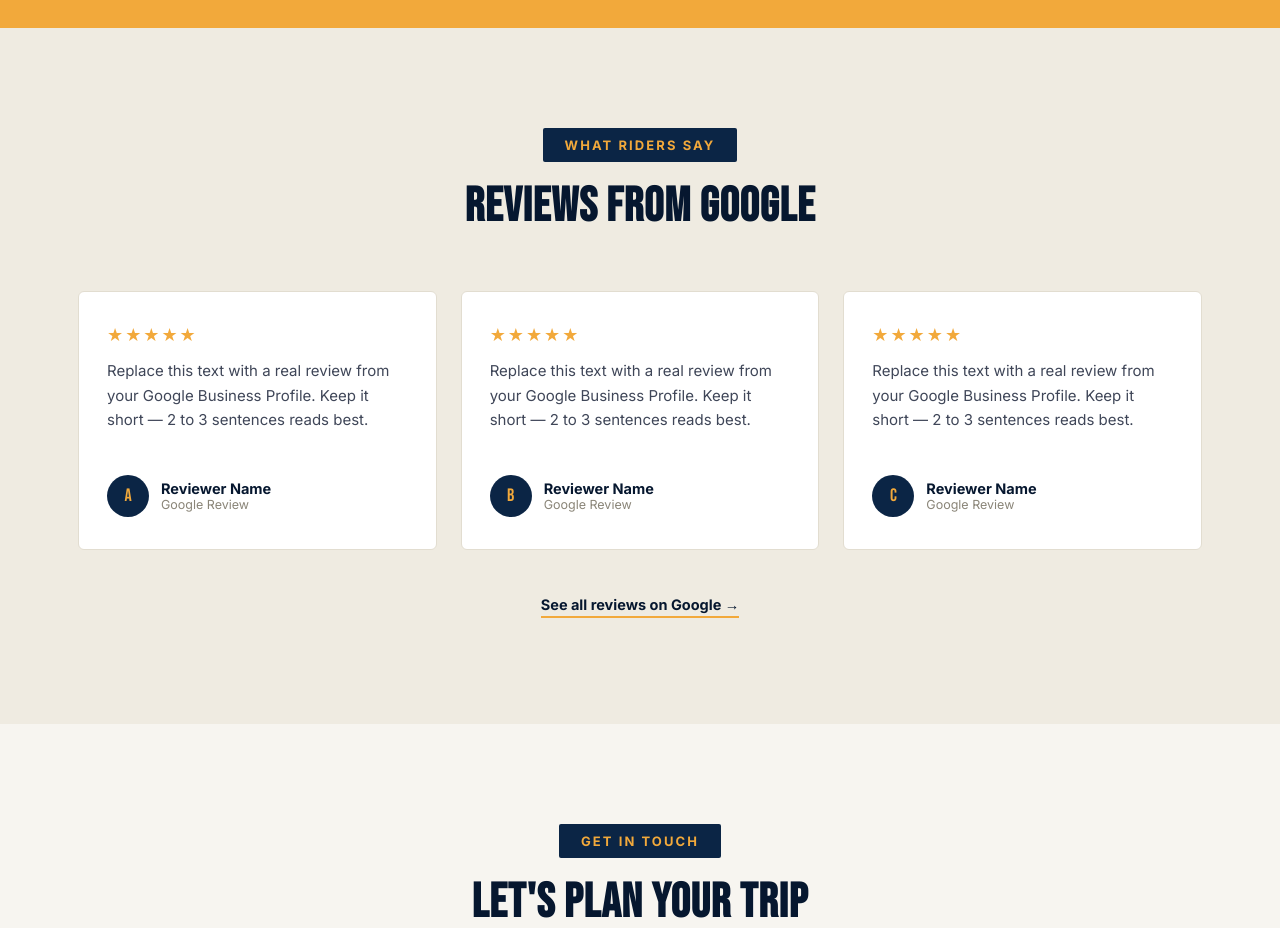
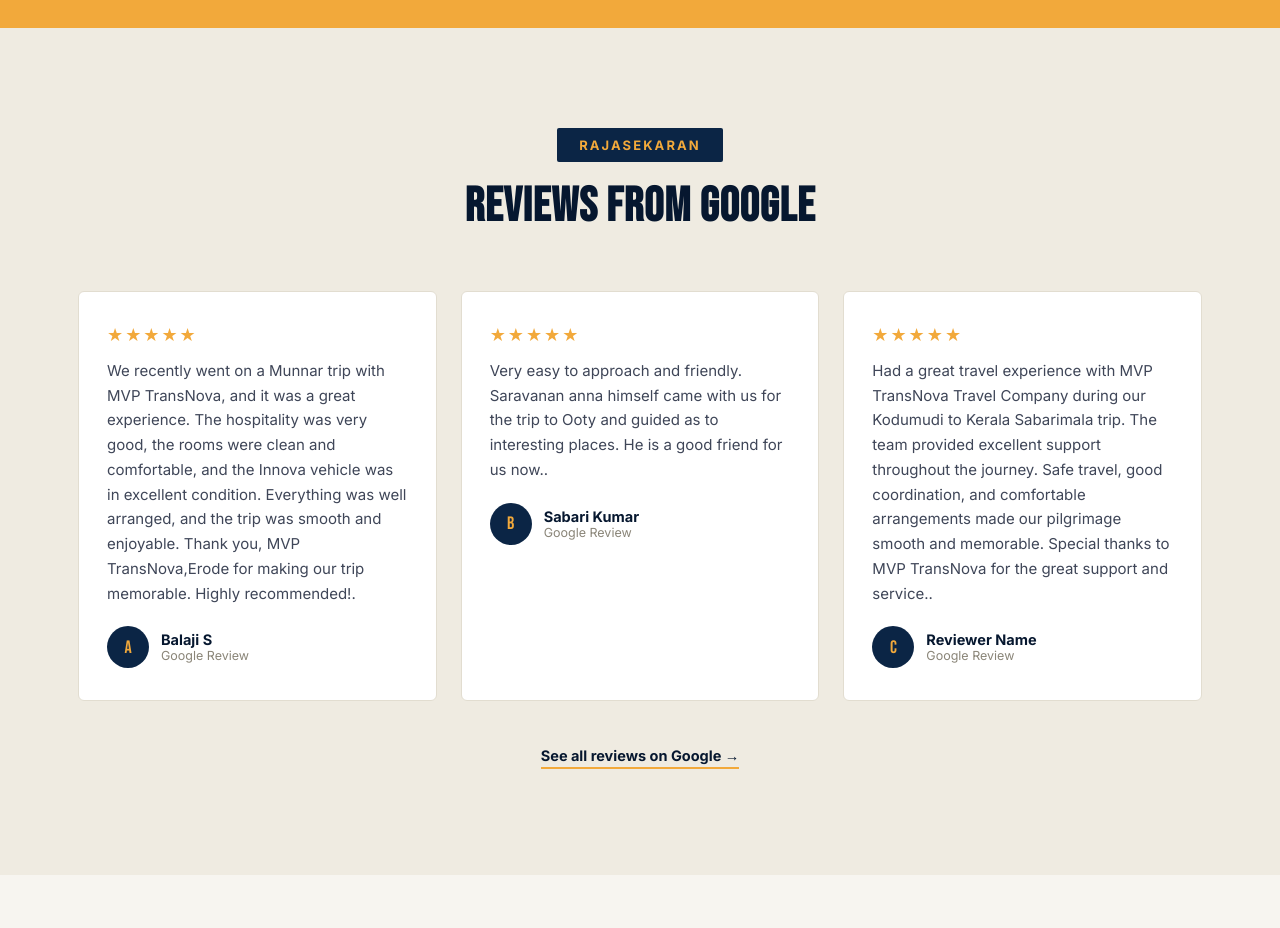
Before and after one commit to Arunkumar-Varadarajan/MVP-TransNova-website-, a plain HTML site: page index.html in a window 1280 px wide. Shown: the part 5040-5968 px from the top of the page. Drawn offline with Linux system fonts and the light colour scheme; files whose address does not match are found by name.

Commit message:
Update index.html

```diff
--- a/index.html
+++ b/index.html
@@ -702,7 +702,7 @@
 <section class="reviews-section" id="reviews">
   <div class="wrap">
     <div class="section-label">
-      <span class="tag">What Riders Say</span>
+      <span class="tag">Rajasekaran</span>
       <h2>Reviews From Google</h2>
     </div>
 
@@ -710,11 +710,13 @@
 
       <div class="review-card">
         <div class="review-stars">★★★★★</div>
-        <p class="review-text">Replace this text with a real review from your Google Business Profile. Keep it short — 2 to 3 sentences reads best.</p>
+        <p class="review-text">We recently went on a Munnar trip with MVP TransNova, and it was a great experience. The hospitality was very good, the rooms were clean and comfortable, and the Innova vehicle was in excellent condition.
+
+Everything was well arranged, and the trip was smooth and enjoyable. Thank you, MVP TransNova,Erode for making our trip memorable. Highly recommended!.</p>
         <div class="review-author">
           <div class="review-avatar">A</div>
           <div>
-            <div class="review-name">Reviewer Name</div>
+            <div class="review-name">Balaji S</div>
             <div class="review-sub">Google Review</div>
           </div>
         </div>
@@ -722,11 +724,11 @@
 
       <div class="review-card">
         <div class="review-stars">★★★★★</div>
-        <p class="review-text">Replace this text with a real review from your Google Business Profile. Keep it short — 2 to 3 sentences reads best.</p>
+        <p class="review-text">Very easy to approach and friendly. Saravanan anna himself came with us for the trip to Ooty and guided as to interesting places. He is a good friend for us now..</p>
         <div class="review-author">
           <div class="review-avatar">B</div>
           <div>
-            <div class="review-name">Reviewer Name</div>
+            <div class="review-name">Sabari Kumar</div>
             <div class="review-sub">Google Review</div>
           </div>
         </div>
@@ -734,7 +736,7 @@
 
       <div class="review-card">
         <div class="review-stars">★★★★★</div>
-        <p class="review-text">Replace this text with a real review from your Google Business Profile. Keep it short — 2 to 3 sentences reads best.</p>
+        <p class="review-text">Had a great travel experience with MVP TransNova Travel Company during our Kodumudi to Kerala Sabarimala trip. The team provided excellent support throughout the journey. Safe travel, good coordination, and comfortable arrangements made our pilgrimage smooth and memorable. Special thanks to MVP TransNova for the great support and service..</p>
         <div class="review-author">
           <div class="review-avatar">C</div>
           <div>
```
